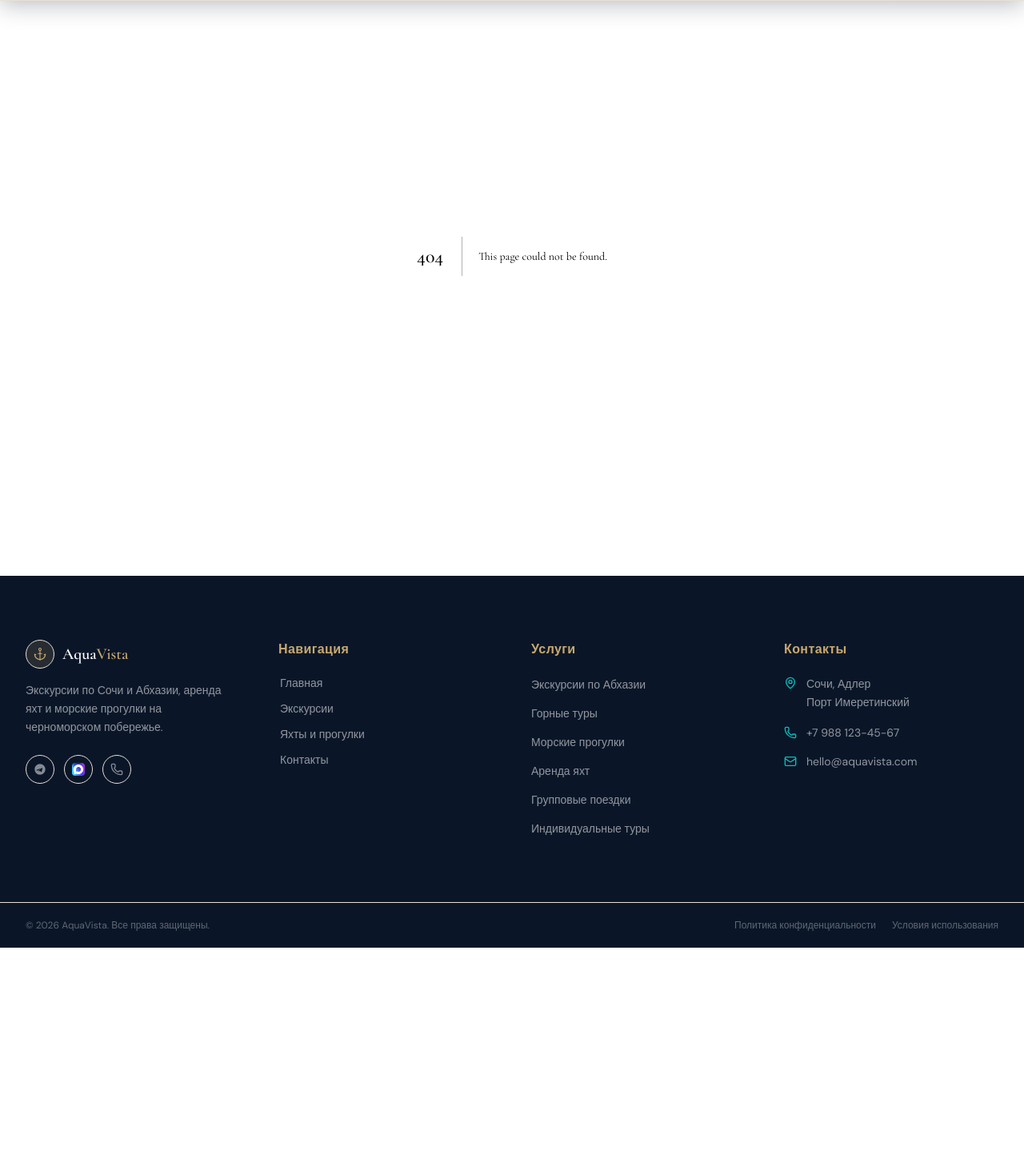
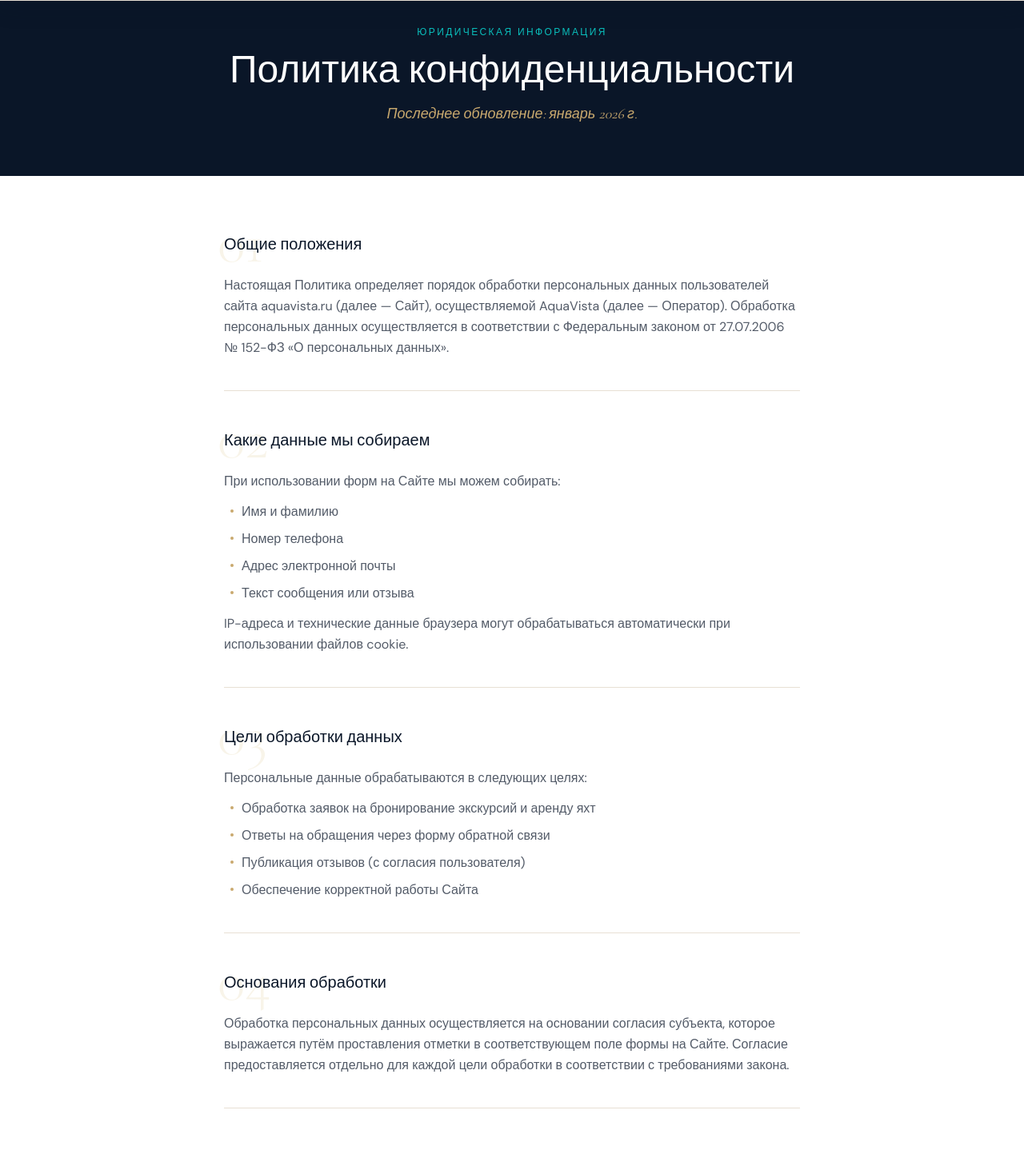
Before and after one commit to ADzyaduk/tour, a Next.js app: page /privacy in a window 1280 px wide. Before the commit this address had no page. Shown: the part 80-1518 px from the top of the page at 80% size. Before the commit the page ends 1265 px from the top, so only its background shows below. Built offline with nearby package versions, Linux system fonts and the light colour scheme.

Commit message:
feat: add privacy policy page (152-FZ compliance)

```diff
--- /dev/null
+++ b/app/privacy/page.tsx
@@ -0,0 +1,170 @@
+import type { Metadata } from "next"
+
+export const metadata: Metadata = {
+  title: "Политика конфиденциальности | AquaVista",
+  description:
+    "Политика обработки персональных данных AquaVista в соответствии с Федеральным законом № 152-ФЗ.",
+}
+
+const sections = [
+  {
+    num: "01",
+    title: "Общие положения",
+    body: "Настоящая Политика определяет порядок обработки персональных данных пользователей сайта aquavista.ru (далее — Сайт), осуществляемой AquaVista (далее — Оператор). Обработка персональных данных осуществляется в соответствии с Федеральным законом от 27.07.2006 № 152-ФЗ «О персональных данных».",
+    list: null as string[] | null,
+    extra: null as string | null,
+  },
+  {
+    num: "02",
+    title: "Какие данные мы собираем",
+    body: "При использовании форм на Сайте мы можем собирать:",
+    list: ["Имя и фамилию", "Номер телефона", "Адрес электронной почты", "Текст сообщения или отзыва"],
+    extra: "IP-адреса и технические данные браузера могут обрабатываться автоматически при использовании файлов cookie.",
+  },
+  {
+    num: "03",
+    title: "Цели обработки данных",
+    body: "Персональные данные обрабатываются в следующих целях:",
+    list: [
+      "Обработка заявок на бронирование экскурсий и аренду яхт",
+      "Ответы на обращения через форму обратной связи",
+      "Публикация отзывов (с согласия пользователя)",
+      "Обеспечение корректной работы Сайта",
+    ],
+    extra: null,
+  },
+  {
+    num: "04",
+    title: "Основания обработки",
+    body: "Обработка персональных данных осуществляется на основании согласия субъекта, которое выражается путём проставления отметки в соответствующем поле формы на Сайте. Согласие предоставляется отдельно для каждой цели обработки в соответствии с требованиями закона.",
+    list: null,
+    extra: null,
+  },
+  {
+    num: "05",
+    title: "Передача данных третьим лицам",
+    body: "Мы не передаём персональные данные третьим лицам, за исключением случаев, необходимых для обработки заявок: уведомления доставляются через Telegram Bot API. Telegram обрабатывает данные согласно собственной политике конфиденциальности. Иная передача данных третьим лицам не осуществляется.",
+    list: null,
+    extra: null,
+  },
+  {
+    num: "06",
+    title: "Файлы cookie",
+    body: "Сайт использует файлы cookie для корректной работы и улучшения пользовательского опыта. Технические (необходимые) cookie устанавливаются автоматически. Аналитические cookie устанавливаются только с вашего явного согласия. Вы можете отозвать согласие в любое время, воспользовавшись баннером на Сайте или изменив настройки браузера.",
+    list: null,
+    extra: null,
+  },
+  {
+    num: "07",
+    title: "Сроки хранения данных",
+    body: "Персональные данные хранятся до достижения целей обработки или до отзыва согласия субъектом персональных данных. После этого данные уничтожаются в соответствии с требованиями законодательства.",
+    list: null,
+    extra: null,
+  },
+  {
+    num: "08",
+    title: "Ваши права",
+    body: "Вы вправе:",
+    list: [
+      "Запросить информацию об обрабатываемых данных",
+      "Потребовать исправления неточных данных",
+      "Отозвать согласие на обработку",
+      "Потребовать удаления персональных данных",
+    ],
+    extra: "Для реализации своих прав обратитесь: hello@aquavista.com",
+  },
+  {
+    num: "09",
+    title: "Контакты Оператора",
+    body: null,
+    list: ["Email: hello@aquavista.com", "Телефон: +7 988 123-45-67", "Россия, Сочи"],
+    extra: null,
+  },
+]
+
+export default function PrivacyPage() {
+  return (
+    <main className="min-h-screen">
+      {/* Hero */}
+      <div className="bg-navy pt-28 pb-16 px-4 text-center">
+        <p className="text-teal text-xs font-medium tracking-[0.2em] uppercase mb-4">
+          Юридическая информация
+        </p>
+        <h1 className="font-display text-4xl sm:text-5xl font-light text-white mb-4">
+          Политика конфиденциальности
+        </h1>
+        <p className="font-display text-lg text-gold italic">
+          Последнее обновление: январь 2026 г.
+        </p>
+      </div>
+
+      {/* Body */}
+      <div className="bg-white">
+        <div className="max-w-3xl mx-auto px-6 py-16">
+          {sections.map((section, i) => (
+            <div key={section.num}>
+              <div className="relative mb-6">
+                <span
+                  aria-hidden="true"
+                  className="absolute -top-4 -left-2 font-display text-7xl font-light leading-none select-none pointer-events-none"
+                  style={{ color: "rgba(201,168,76,0.12)" }}
+                >
+                  {section.num}
+                </span>
+                <h2 className="relative font-display text-xl font-medium text-navy pt-2">
+                  {section.title}
+                </h2>
+              </div>
+
+              <div className="text-navy/70 text-base leading-relaxed space-y-3">
+                {section.body && <p>{section.body}</p>}
+
+                {section.list && (
+                  <ul className="space-y-2 pl-2">
+                    {section.list.map((item) => (
+                      <li key={item} className="flex items-start gap-2.5">
+                        <span className="mt-2.5 w-1 h-1 rounded-full bg-gold shrink-0" />
+                        {item.includes("@") ? (
+                          <span>
+                            {item.includes("Email:") ? "Email: " : ""}
+                            <a
+                              href={`mailto:${item.replace("Email: ", "")}`}
+                              className="text-teal underline hover:opacity-80"
+                            >
+                              {item.replace("Email: ", "")}
+                            </a>
+                          </span>
+                        ) : (
+                          item
+                        )}
+                      </li>
+                    ))}
+                  </ul>
+                )}
+
+                {section.extra && (
+                  <p>
+                    {section.extra.includes("hello@aquavista.com") ? (
+                      <>
+                        Для реализации своих прав обратитесь:{" "}
+                        <a href="mailto:hello@aquavista.com" className="text-teal underline hover:opacity-80">
+                          hello@aquavista.com
+                        </a>
+                      </>
+                    ) : (
+                      section.extra
+                    )}
+                  </p>
+                )}
+              </div>
+
+              {i < sections.length - 1 && (
+                <div className="border-t border-navy/8 my-10" />
+              )}
+            </div>
+          ))}
+        </div>
+      </div>
+    </main>
+  )
+}
```
